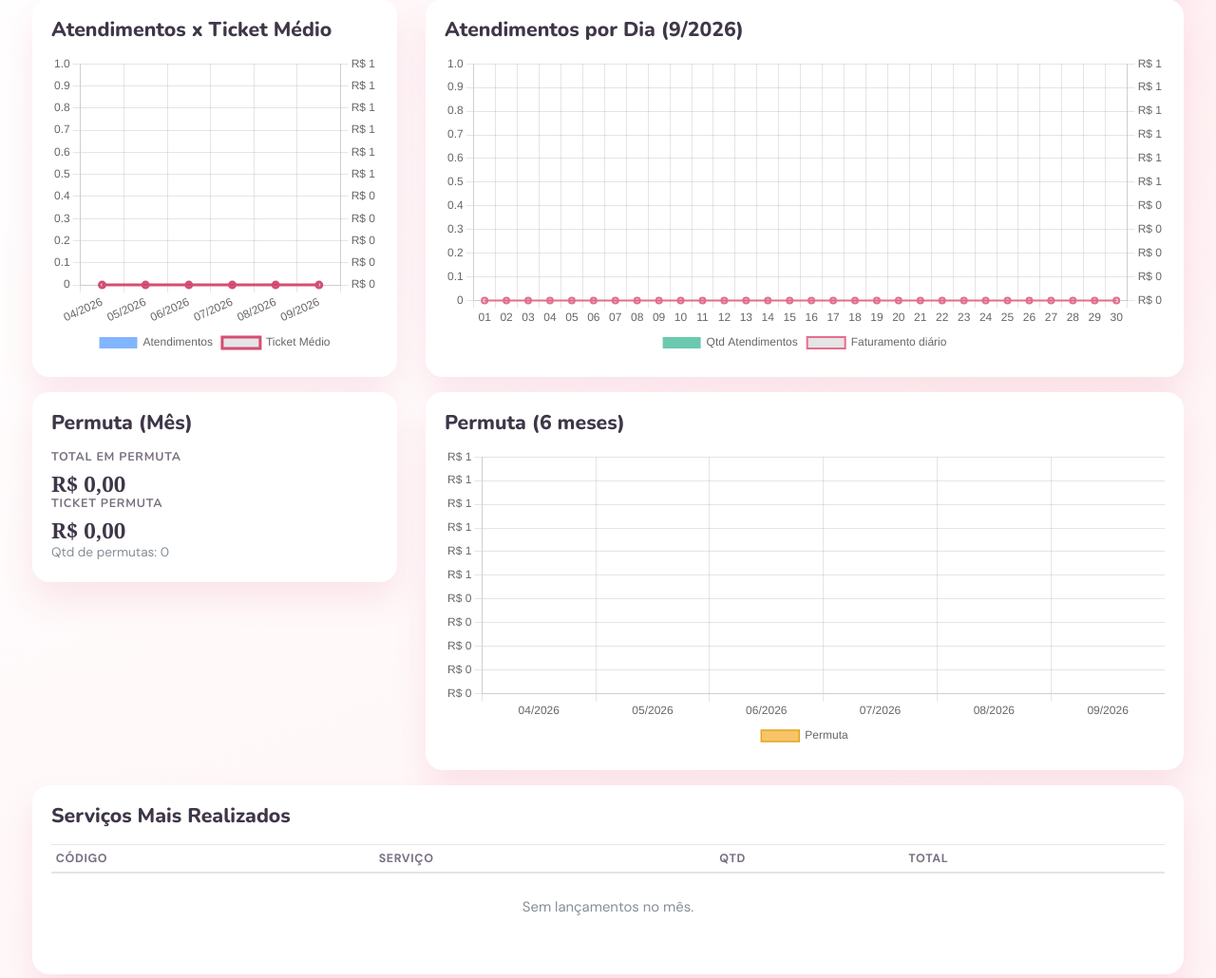
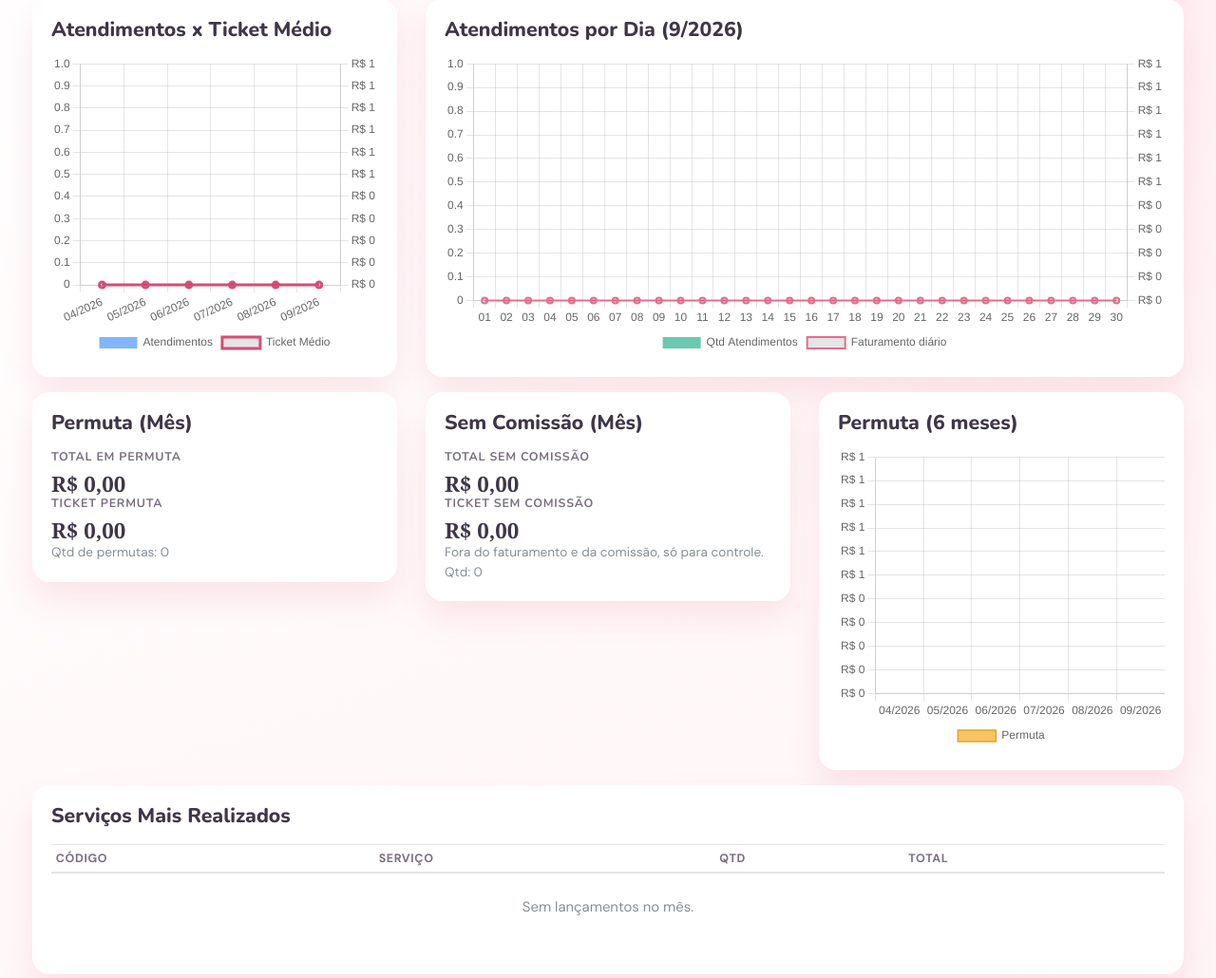
Before and after one commit to ninocsta/control, a Django app: page /salao/dashboard/ in a window 1280 px wide. Shown: the part 1414-2444 px from the top of the page at 95% size. Run offline with Django 5.2, Linux system fonts and the light colour scheme; the visitor is signed in with stand-in values (Sample User, id 1); data comes from the database, SQL or seed files in the repository; data that the repository does not hold is empty; parts of the project's set-up code (start-up, migrations or seed data) failed here and were passed over; some libraries are stand-ins or nearby versions.

Commit message:
feat: adicionar funcionalidade de "sem comissão" nos lançamentos e atualizar dashboard

```diff
--- a/salao/models.py
+++ b/salao/models.py
@@ -95,6 +95,7 @@ class LancamentoSalao(models.Model):
         validators=[MinValueValidator(1), MaxValueValidator(12)],
     )
     permuta = models.BooleanField(default=False)
+    sem_comissao = models.BooleanField(default=False)
     valor_bruto = models.DecimalField(
         max_digits=10,
         decimal_places=2,
--- a/salao/templates/salao/dashboard.html
+++ b/salao/templates/salao/dashboard.html
@@ -341,7 +341,33 @@
             </div>
         </div>
     </div>
-    <div class="col-12 col-xl-8">
+    <div class="col-12 col-xl-4">
+        <div class="card card-soft">
+            <div class="card-body">
+                <h5 class="card-title mb-3">Sem Comissão (Mês)</h5>
+                <div class="row g-3">
+                    <div class="col-12">
+                        <div class="kpi-card">
+                            <h6>Total Sem Comissão</h6>
+                            <p class="kpi-value js-sensitive" data-sensitive-type="money" data-sensitive-key="kpi-sem-comissao-total">R$ {{ sem_comissao_total_mes|floatformat:2 }}</p>
+                        </div>
+                    </div>
+                    <div class="col-12">
+                        <div class="kpi-card">
+                            <h6>Ticket Sem Comissão</h6>
+                            <p class="kpi-value js-sensitive" data-sensitive-type="money" data-sensitive-key="kpi-ticket-sem-comissao">R$ {{ ticket_sem_comissao|floatformat:2 }}</p>
+                        </div>
+                    </div>
+                    <div class="col-12">
+                        <div class="small text-muted">
+                            Fora do faturamento e da comissão, só para controle. Qtd: <span class="js-sensitive" data-sensitive-type="count" data-sensitive-key="kpi-sem-comissao-count">{{ atendimentos_sem_comissao_total }}</span>
+                        </div>
+                    </div>
+                </div>
+            </div>
+        </div>
+    </div>
+    <div class="col-12 col-xl-4">
         <div class="card card-soft chart-card">
             <div class="card-body">
                 <h5 class="card-title">Permuta (6 meses)</h5>
@@ -512,10 +538,13 @@
         despesas: 620.00,
         lucro: 884.00,
         permutaTotal: 240.00,
+        semComissaoTotal: 150.00,
         atendimentos: 25,
         permutas: 3,
+        semComissaoQtd: 2,
         ticketMedio: 75.20,
         ticketPermuta: 80.00,
+        ticketSemComissao: 75.00,
         produto: {
             vendaBruta: 350.00,
             taxa: 21.00,
@@ -584,6 +613,9 @@
         'kpi-atendimentos': `${demoScenario.atendimentos}`,
         'kpi-permuta-count': `${demoScenario.permutas}`,
         'kpi-ticket-permuta': formatMoney(demoScenario.ticketPermuta),
+        'kpi-sem-comissao-total': formatMoney(demoScenario.semComissaoTotal),
+        'kpi-ticket-sem-comissao': formatMoney(demoScenario.ticketSemComissao),
+        'kpi-sem-comissao-count': `${demoScenario.semComissaoQtd}`,
         'produto-venda-bruta': formatMoney(demoScenario.produto.vendaBruta),
         'produto-taxa': formatMoney(demoScenario.produto.taxa),
         'produto-venda-liquida': formatMoney(demoScenario.produto.vendaLiquida),
--- a/salao/templates/salao/grid_lancamentos.html
+++ b/salao/templates/salao/grid_lancamentos.html
@@ -130,6 +130,8 @@
                         <td>
                             {% if lancamento.permuta %}
                                 <span class="badge text-bg-warning">PERMUTA</span>
+                            {% elif lancamento.sem_comissao %}
+                                <span class="badge text-bg-info">SEM COMISSÃO</span>
                             {% else %}
                                 <span class="badge text-bg-secondary">Normal</span>
                             {% endif %}
--- a/salao/templates/salao/partials/lancamentos_dia_rows.html
+++ b/salao/templates/salao/partials/lancamentos_dia_rows.html
@@ -5,6 +5,8 @@
     <td>
         {% if item.permuta %}
             <span class="badge text-bg-warning">PERMUTA</span>
+        {% elif item.sem_comissao %}
+            <span class="badge text-bg-info">SEM COMISSÃO</span>
         {% else %}
             <span class="badge text-bg-secondary">Normal</span>
         {% endif %}
--- a/salao/views.py
+++ b/salao/views.py
@@ -492,6 +492,7 @@ def lancamentos(request):
             codigo = _normalize_codigo(request.POST.get('codigo'))
             codigo_forma = _normalize_codigo(request.POST.get('codigo_forma_pagamento'))
             permuta = _parse_checkbox(request.POST.get('permuta'))
+            sem_comissao = not permuta and _parse_checkbox(request.POST.get('sem_comissao'))
             valor_bruto = _parse_decimal(request.POST.get('valor_bruto'))
             dia_post = _parse_day(request, ano, mes, clamp_on_overflow=False)
 
@@ -554,6 +555,7 @@ def lancamentos(request):
                 forma_pagamento=forma_pagamento,
                 parcelas=parcelas,
                 permuta=permuta,
+                sem_comissao=sem_comissao,
                 valor_bruto=valor_bruto,
                 taxa_percentual_aplicada=taxa_percentual,
                 valor_taxa=valor_taxa,
@@ -561,6 +563,8 @@ def lancamentos(request):
             )
             if permuta:
                 messages.success(request, f'Permuta salva. Valor integral: R$ {valor_liquido}.')
+            elif sem_comissao:
+                messages.success(request, f'Lançamento sem comissão salvo. Líquido: R$ {valor_liquido}.')
             else:
                 messages.success(request, f'Lançamento salvo. Líquido: R$ {valor_liquido}.')
             return _redirect_lancamentos(ano, mes, dia_post)
@@ -576,6 +580,7 @@ def lancamentos(request):
             lancamento_id = request.POST.get('lancamento_id')
             lancamento = get_object_or_404(LancamentoSalao, id=lancamento_id)
             permuta = _parse_checkbox(request.POST.get('permuta'))
+            sem_comissao = not permuta and _parse_checkbox(request.POST.get('sem_comissao'))
 
             raw_data = request.POST.get('data')
             try:
@@ -634,6 +639,7 @@ def lancamentos(request):
             lancamento.forma_pagamento = forma_pagamento
             lancamento.parcelas = parcelas
             lancamento.permuta = permuta
+            lancamento.sem_comissao = sem_comissao
             lancamento.valor_bruto = valor_bruto
             lancamento.taxa_percentual_aplicada = taxa_percentual
             lancamento.valor_taxa = valor_taxa
@@ -645,6 +651,7 @@ def lancamentos(request):
                     'forma_pagamento',
                     'parcelas',
                     'permuta',
+                    'sem_comissao',
                     'valor_bruto',
                     'taxa_percentual_aplicada',
                     'valor_taxa',
@@ -654,6 +661,8 @@ def lancamentos(request):
             )
             if permuta:
                 messages.success(request, 'Permuta atualizada com sucesso.')
+            elif sem_comissao:
+                messages.success(request, 'Lançamento sem comissão atualizado com sucesso.')
             else:
                 messages.success(request, 'Lançamento atualizado com sucesso.')
             return _redirect_lancamentos(ano, mes, dia)
@@ -1621,8 +1630,9 @@ def dashboard(request):
             return _redirect_dashboard(ano, mes)
 
     lancamentos_mes = LancamentoSalao.objects.filter(data__year=ano, data__month=mes)
-    lancamentos_normais_mes = lancamentos_mes.filter(permuta=False)
+    lancamentos_normais_mes = lancamentos_mes.filter(permuta=False, sem_comissao=False)
     lancamentos_permuta_mes = lancamentos_mes.filter(permuta=True)
+    lancamentos_sem_comissao_mes = lancamentos_mes.filter(permuta=False, sem_comissao=True)
     despesas_mes = DespesaSalao.objects.filter(data__year=ano, data__month=mes)
     vendas_produto_mes = MovimentoEstoqueSalao.objects.filter(
         data__year=ano,
@@ -1642,6 +1652,10 @@ def dashboard(request):
         lancamentos_permuta_mes.aggregate(total=Sum('valor_bruto'))['total'] or Decimal('0.00')
     )
     atendimentos_permuta_total = lancamentos_permuta_mes.count()
+    sem_comissao_total_mes = (
+        lancamentos_sem_comissao_mes.aggregate(total=Sum('valor_cobrado'))['total'] or Decimal('0.00')
+    )
+    atendimentos_sem_comissao_total = lancamentos_sem_comissao_mes.count()
     atendimentos_normais_total = lancamentos_normais_mes.count()
     despesas_total = despesas_mes.aggregate(total=Sum('valor'))['total'] or Decimal('0.00')
     vendas_produto_brutas = (
@@ -1664,6 +1678,11 @@ def dashboard(request):
     ticket_permuta = (
         (permuta_total_mes / Decimal(atendimentos_permuta_total)).quantize(Decimal('0.01'))
         if atendimentos_permuta_total > 0
+        else Decimal('0.00')
+    )
+    ticket_sem_comissao = (
+        (sem_comissao_total_mes / Decimal(atendimentos_sem_comissao_total)).quantize(Decimal('0.01'))
+        if atendimentos_sem_comissao_total > 0
         else Decimal('0.00')
     )
 
@@ -1740,7 +1759,7 @@ def dashboard(request):
     for ano_item, mes_item in serie_meses:
         label = f"{mes_item:02d}/{ano_item}"
         lancamentos_item = LancamentoSalao.objects.filter(data__year=ano_item, data__month=mes_item)
-        lancamentos_item_normais = lancamentos_item.filter(permuta=False)
+        lancamentos_item_normais = lancamentos_item.filter(permuta=False, sem_comissao=False)
         lancamentos_item_permuta = lancamentos_item.filter(permuta=True)
         despesas_item = DespesaSalao.objects.filter(data__year=ano_item, data__month=mes_item)
 
@@ -1811,6 +1830,9 @@ def dashboard(request):
         'ticket_permuta': ticket_permuta,
         'atendimentos_permuta_total': atendimentos_permuta_total,
         'permuta_total_mes': permuta_total_mes,
+        'ticket_sem_comissao': ticket_sem_comissao,
+        'atendimentos_sem_comissao_total': atendimentos_sem_comissao_total,
+        'sem_comissao_total_mes': sem_comissao_total_mes,
         'vendas_produto_brutas': vendas_produto_brutas,
         'taxas_produto_total': taxas_produto_total,
         'vendas_produto_liquidas': vendas_produto_liquidas,
@@ -1895,7 +1917,7 @@ def dashboard_relatorio_lancamentos(request):
         valor = lancamento.valor_bruto or Decimal('0.00')
         valor_taxa = lancamento.valor_taxa or Decimal('0.00')
         valor_liquido = lancamento.valor_cobrado or Decimal('0.00')
-        if lancamento.permuta:
+        if lancamento.permuta or lancamento.sem_comissao:
             valor_20 = Decimal('0.00')
             valor_pos_20 = valor_liquido
         else:
@@ -1916,7 +1938,7 @@ def dashboard_relatorio_lancamentos(request):
             [
                 lancamento.data.strftime('%d/%m/%Y'),
                 lancamento.servico.nome if lancamento.servico else '',
-                'PERMUTA' if lancamento.permuta else 'NORMAL',
+                'PERMUTA' if lancamento.permuta else ('SEM COMISSAO' if lancamento.sem_comissao else 'NORMAL'),
                 lancamento.forma_pagamento.nome if lancamento.forma_pagamento else 'Nao informado',
                 float(valor),
                 int(lancamento.parcelas or 1),
```
Also changed, not shown: DOCUMENTACAO_GERAL.md (+1 -1 lines), salao/templates/salao/lancamentos.html (+41 -1 lines), salao/tests.py (+27 -0 lines), salao/migrations/0008_lancamentosalao_sem_comissao.py (added).
